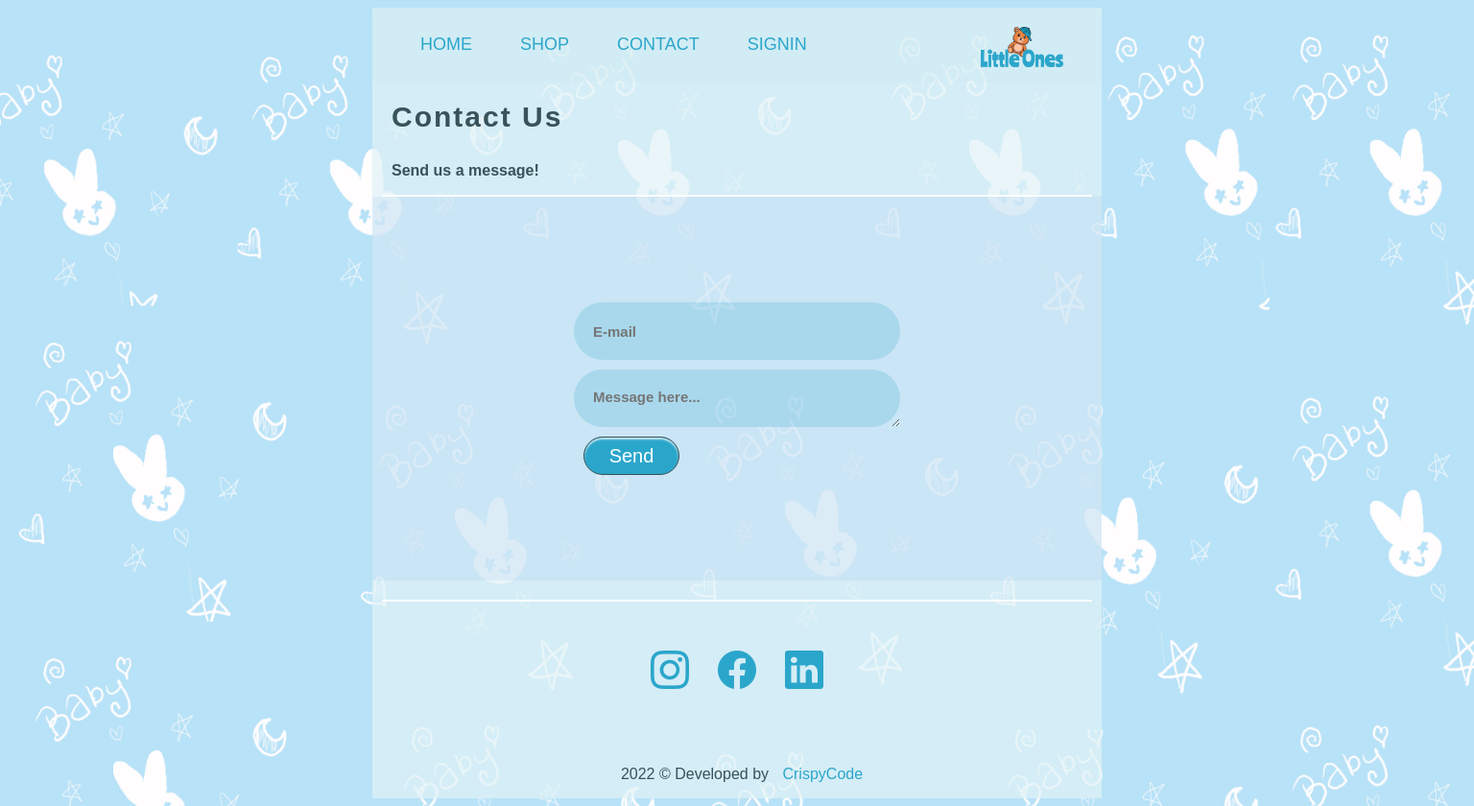
After one commit to Kristianmarku/Ecommerce-web, a PHP site: page /Ecommerce-web/contact.php in a window 1536 px wide. The commit adds this page. Shown: the whole page at 96% size. Run offline with PHP 8.4, Linux system fonts and the light colour scheme; some libraries are stand-ins or nearby versions; some web fonts are replaced.

Commit message:
Contact Form Design

```diff
--- /dev/null
+++ b/contact.php
@@ -0,0 +1,29 @@
+<?PHP
+    include('includes/autoloader.inc.php');
+    include('config/app.php');
+    include('layout/header.php');
+    include('layout/navbar.php');
+?>
+
+            <div class="header">
+                <h1>Contact Us</h1>
+                <p>Send us a message!</p>
+            </div>
+
+            <hr>
+
+            <div class="contact-form">
+                <div class="contact-body">
+                    <form action="">
+                        <div class="input-group">
+                            <input name="email" type="text" placeholder="E-mail">
+                            <textarea name="message" type="text" placeholder="Message here..." style="margin-bottom: 10px"></textarea>
+                        </div>
+                        <button>Send</button>
+                    </form>
+                </div>
+            </div>
+
+<?PHP
+    include('layout/footer.php')
+?>
--- a/includes/Register.inc.php
+++ b/includes/Register.inc.php
@@ -18,5 +18,6 @@ if(isset($_POST["submit"]))
     $register->registerUser();
 
     // Going to back to front page
-    header("Location: ../signin.php?registered-successfully");
+    $_SESSION['flash_message'] = "You've successfully registered!";
+    header("Location: ../signin.php");
 }
--- a/layout/navbar.php
+++ b/layout/navbar.php
@@ -6,7 +6,8 @@
         <ul>
             <li><a href="<?= base_url('index.php')  ?>">Home</a></li>
             <li><a href="<?= base_url('shop.php')  ?>">Shop</a></li>
-            <!-- <li><a href="<?= base_url('product.php')  ?>">Product</a></li> -->
+            <li><a href="<?= base_url('contact.php')  ?>">Contact</a></li>
+            <!-- <li><a href="?= base_url('product.php')  ?>">Product</a></li> -->
             <?PHP
                 if(isset($_SESSION["userid"]))
                 {
--- a/style/style.css
+++ b/style/style.css
@@ -456,7 +456,8 @@ p {
   gap: 10px;
 }
 
-.input-group input {
+.input-group input,
+textarea {
   width: 300px;
   height: 20px;
   padding: 20px;
@@ -471,7 +472,8 @@ p {
   border-radius: 50px;
 }
 
-.input-group input:focus {
+.input-group input:focus,
+textarea:focus {
   outline: none;
   box-shadow: inset 0 -2px 0 #2ba6cb;
 }
@@ -577,6 +579,26 @@ p {
     width: 100px !important;
     height: 40px;
   }
+
+  /* Contact Form Start */
+
+  .contact-form {
+    background-color: rgba(143, 178, 238, 0.142);
+    width: 100%;
+    height: 50vh;
+    display: flex;
+    justify-content: center;
+    align-items: center;
+  }
+
+  .contact-body {
+    display: flex;
+    flex-direction: column;
+    align-items: center;
+    gap: 10px;
+  }
+
+  /* Contact Form End */
 }
 
 @media only screen and (max-width: 1470px) {
```
Also changed, not shown: shop.php (+12 -2 lines), signin.php (+9 -0 lines).
